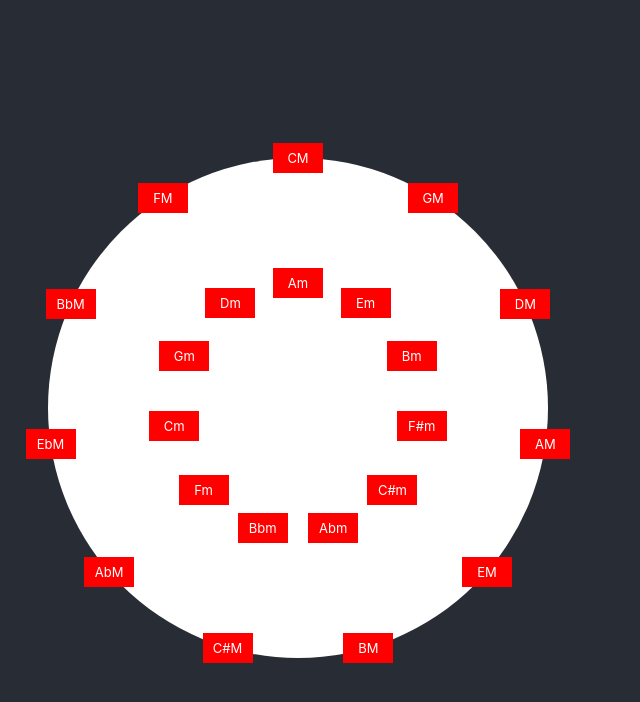
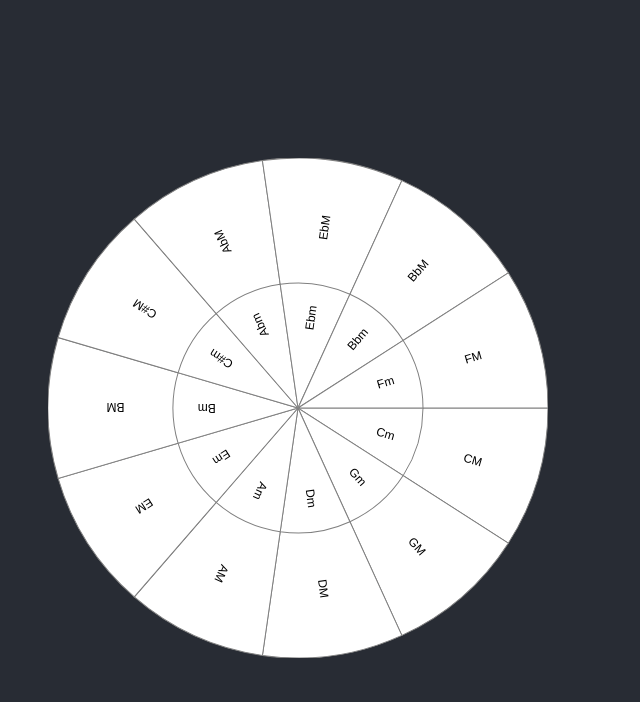
Before and after one commit to aalberti/circle_of_fifths, a React (Create React App) app: page / in a window 1280 px wide. Shown: the top 702 px of the page, without its empty margins (0-640 px from the left). Built offline with nearby package versions, Linux system fonts and the light colour scheme.

Commit message:
Replace chord boxes with wheels

```diff
--- a/package.json
+++ b/package.json
@@ -10,8 +10,10 @@
     "@types/node": "^16.18.25",
     "@types/react": "^18.2.0",
     "@types/react-dom": "^18.2.1",
+    "konva": "^9.0.1",
     "react": "^18.2.0",
     "react-dom": "^18.2.0",
+    "react-konva": "^18.2.8",
     "react-scripts": "5.0.1",
     "typescript": "^4.9.5",
     "web-vitals": "^2.1.4"
--- a/src/App.css
+++ b/src/App.css
@@ -10,3 +10,9 @@
   font-size: calc(10px + 2vmin);
   color: white;
 }
+
+.pie {
+  height: 500px;
+  width: 500px;
+  background: white;
+}
--- a/src/fifths/Musicologist.tsx
+++ b/src/fifths/Musicologist.tsx
@@ -6,7 +6,7 @@ import ScaleBox from "./ScaleBox";
 export function Musicologist() {
     const [chord, setChord] = useState<string>("");
     return <div className="musicologist">
-        <Circle onChordSelected={setChord}/>
+        <Circle diameter={500} onChordSelected={setChord}/>
         <ScaleBox chordName={chord}/>
     </div>
 }
--- a/src/fifths/circle/ChordBox.tsx
+++ /dev/null
@@ -1,31 +0,0 @@
-import React, {FC} from "react";
-import './Circle.css'
-
-export interface Coordinates {
-    x: number,
-    y: number
-}
-
-export interface ChordBoxProps {
-    coordinates: Coordinates,
-    name: string,
-    onClick?: (text: string) => void
-}
-
-const ChordBox: FC<ChordBoxProps> = ({coordinates, name, onClick}) => {
-    return <div
-        className="chordBox"
-        style={{
-            top: coordinates.y,
-            left: coordinates.x,
-            transform:
-                `translate(-50%, -50%)`
-        }}
-        onClick={() => onClick?.(name)}>
-        <div style={{verticalAlign: "middle", userSelect: "none"}}>
-            {name}
-        </div>
-    </div>;
-};
-
-export default ChordBox;
--- a/src/fifths/circle/Circle.css
+++ b/src/fifths/circle/Circle.css
@@ -1,27 +1,3 @@
 .circle {
-    background: white;
-    width: 500px;
-    height: 500px;
-    border-radius: 50%;
     margin: 40px;
-    position: relative;
 }
-
-.chordBox {
-    position: absolute;
-    background: red;
-    min-width: 50px;
-    min-height: 30px;
-    color: white;
-    font-size: small;
-    display: flex;
-    flex-flow: column nowrap;
-    justify-content: center;
-    align-items: center
-}
-.chordBox:hover {
-    background: darkred;
-    border-bottom: darkorange 1px solid;
-    border-right: darkorange 1px solid;
-    border-top: red 1px solid;
-    border-left: red 1px solid;}
--- a/src/fifths/circle/Circle.tsx
+++ b/src/fifths/circle/Circle.tsx
@@ -1,66 +1,48 @@
-import ChordBox, {Coordinates, ChordBoxProps} from "./ChordBox";
-import React, {FC, useLayoutEffect, useRef, useState} from "react";
+import React, {FC} from "react";
 import './Circle.css'
+import {Group, Layer, Stage, Text, Wedge} from "react-konva";
 
 interface CircleProps {
+    diameter: number
     onChordSelected: (chordName: string) => void;
 }
 
-const Circle: FC<CircleProps> = ({onChordSelected}) => {
-    const myself = useRef<HTMLDivElement>(null);
-    const [radius, setRadius] = useState<number>(100)
-
-    useLayoutEffect(() => {
-        setRadius((myself.current?.clientWidth ?? 200) / 2)
-    })
-
-    return <div className="circle" ref={myself}>
-        <div style={{position: "absolute", left: "50%", top: "50%"}}>
-            {chordBoxes(radius).map(chord => <ChordBox
-                coordinates={chord.coordinates} name={chord.name}
-                onClick={text => onChordSelected(text)}
-            />)}
-        </div>
-    </div>;
+const Circle: FC<CircleProps> = ({diameter, onChordSelected}) => {
+    const slices = ["C", "G", "D", "A", "E", "B", "C#", "Ab", "Eb", "Bb", "F"]
+    return <div className="circle">
+        <Stage width={diameter} height={diameter}>
+            {wheel(slices.map(name => name + "M"), onChordSelected, diameter / 2, diameter / 2)}
+            {wheel(slices.map(name => name + "m"), onChordSelected, diameter / 4, diameter / 2)}
+        </Stage></div>
 }
 
-function chordBoxes(radius: number): ChordBoxProps[] {
-    const chords = [
-        {major: "CM", minor: "Am"},
-        {major: "GM", minor: "Em"},
-        {major: "DM", minor: "Bm"},
-        {major: "AM", minor: "F#m"},
-        {major: "EM", minor: "C#m"},
-        {major: "BM", minor: "Abm"},
-        {major: "C#M", minor: "Bbm"},
-        {major: "AbM", minor: "Fm"},
-        {major: "EbM", minor: "Cm"},
-        {major: "BbM", minor: "Gm"},
-        {major: "FM", minor: "Dm"},
-    ]
-    let slice = 360 / chords.length;
-
-    return chords
-        .map((chord, i) => {
-            return {chord: chord, rotation: slice * i - 90}
-        })
-        .flatMap(slice => [
-            {
-                coordinates: polarToCartesian(slice.rotation, radius),
-                name: slice.chord.major
-            }, {
-                coordinates: polarToCartesian(slice.rotation, radius / 2),
-                name: slice.chord.minor
+function wheel(slices: string[], onClick: (value: string) => void, radius: number, centerOffset: number) {
+    return <Layer x={centerOffset} y={centerOffset}>
+        {slices.map((name, i) => {
+                const angle = 360 / slices.length
+                const rotation = i * angle
+                const x = radius / 2
+                const halfAngleInRadians = angle * Math.PI / 360;
+                const textHeight = Math.tan(halfAngleInRadians) * x * 2
+                return <Group key={name} rotation={rotation} onClick={() => onClick(name)}>
+                    <Wedge
+                        angle={angle}
+                        radius={radius}
+                        stroke="grey"
+                        strokeWidth={1}
+                        fill="white"
+                    />
+                    <Text text={name}
+                          rotation={angle / 2}
+                          x={x}
+                          width={radius / 2}
+                          height={textHeight}
+                          verticalAlign="middle"
+                          align="center"/>
+                </Group>;
             }
-        ]);
-}
-
-function polarToCartesian(angle: number, radius: number): Coordinates {
-    function toRadians(angle: number) {
-        return angle * Math.PI / 180;
-    }
-
-    return {x: Math.cos(toRadians(angle)) * radius, y: Math.sin(toRadians(angle)) * radius}
+        )}
+    </Layer>;
 }
 
 export default Circle;
--- a/src/fifths/keyboard/KeyboardPositions.ts
+++ b/src/fifths/keyboard/KeyboardPositions.ts
@@ -22,7 +22,7 @@ class KeyboardPositions {
         let keyIndex = KeyboardPositions.keys.indexOf(key);
         let decimalX = (keyIndex + 1) * interval + octaveOffset;
         let x = Math.round(decimalX);
-        const y = Math.round(this.keyboardHeight * (key.length == 1 ? 0.9 : 0.61));
+        const y = Math.round(this.keyboardHeight * (key.length === 1 ? 0.9 : 0.61));
         return {x: x, y: y}
     };
 
```
Also changed, not shown: src/App.tsx (+4 -4 lines), 1 other file (tests, documents, lock files or other folders).
